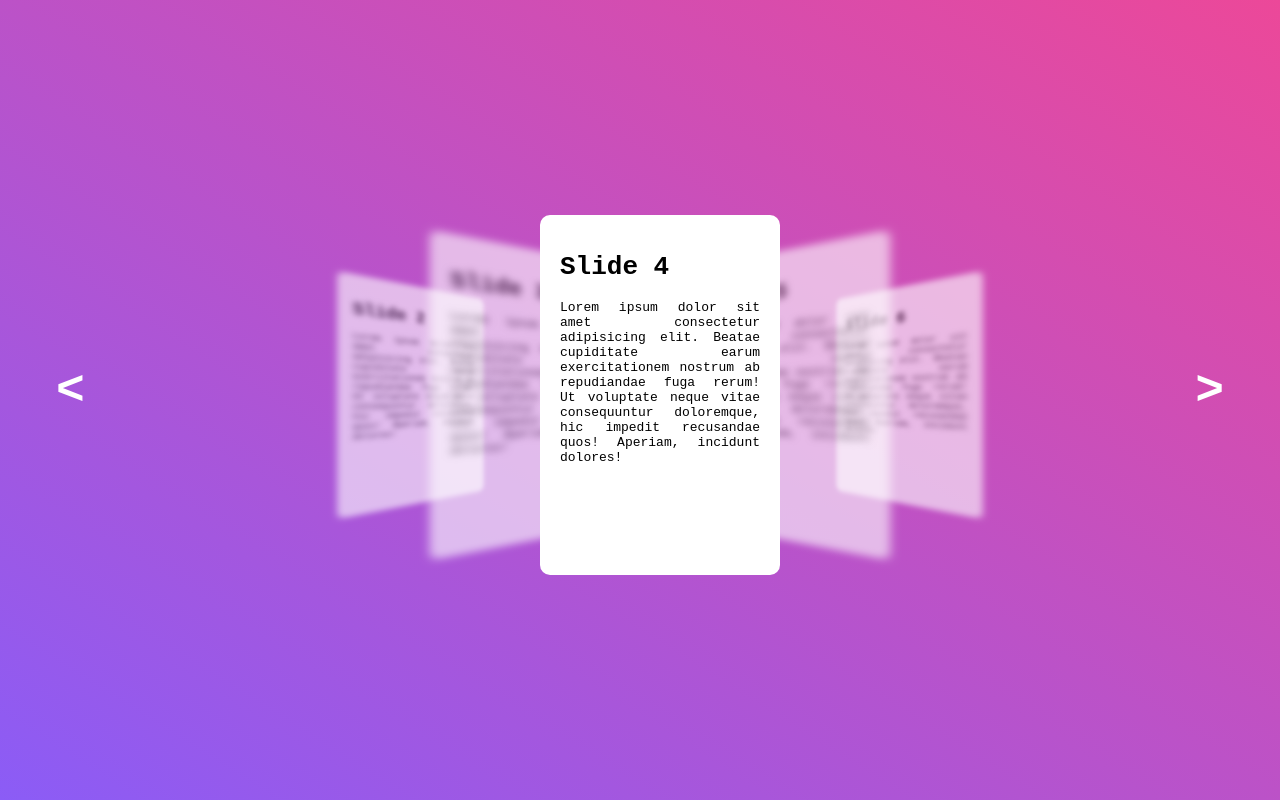
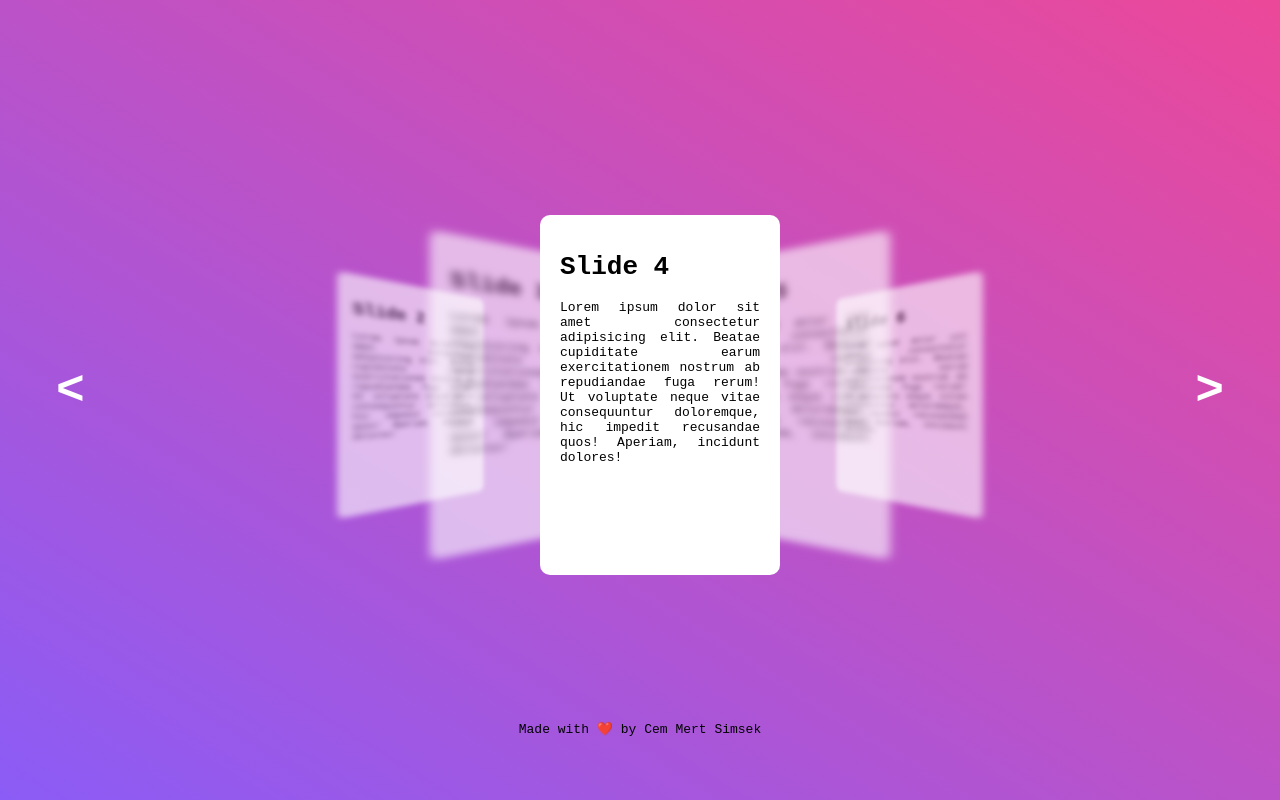
Before and after one commit to cemmertsimsek/JavaScript-Projects, a plain HTML site: page Owl Carousel/index.html in a window 1280 px wide. Drawn offline with Linux system fonts and the light colour scheme.

Commit message:
copyright text added

```diff
--- a/Owl Carousel/index.html
+++ b/Owl Carousel/index.html
@@ -75,6 +75,7 @@
       <button id="next">></button>
       <button id="prev"><</button>
     </div>
+    <p class="copyright">Made with ❤️ by Cem Mert Simsek</p>
     <script src="app.js"></script>
   </body>
 </html>
```
